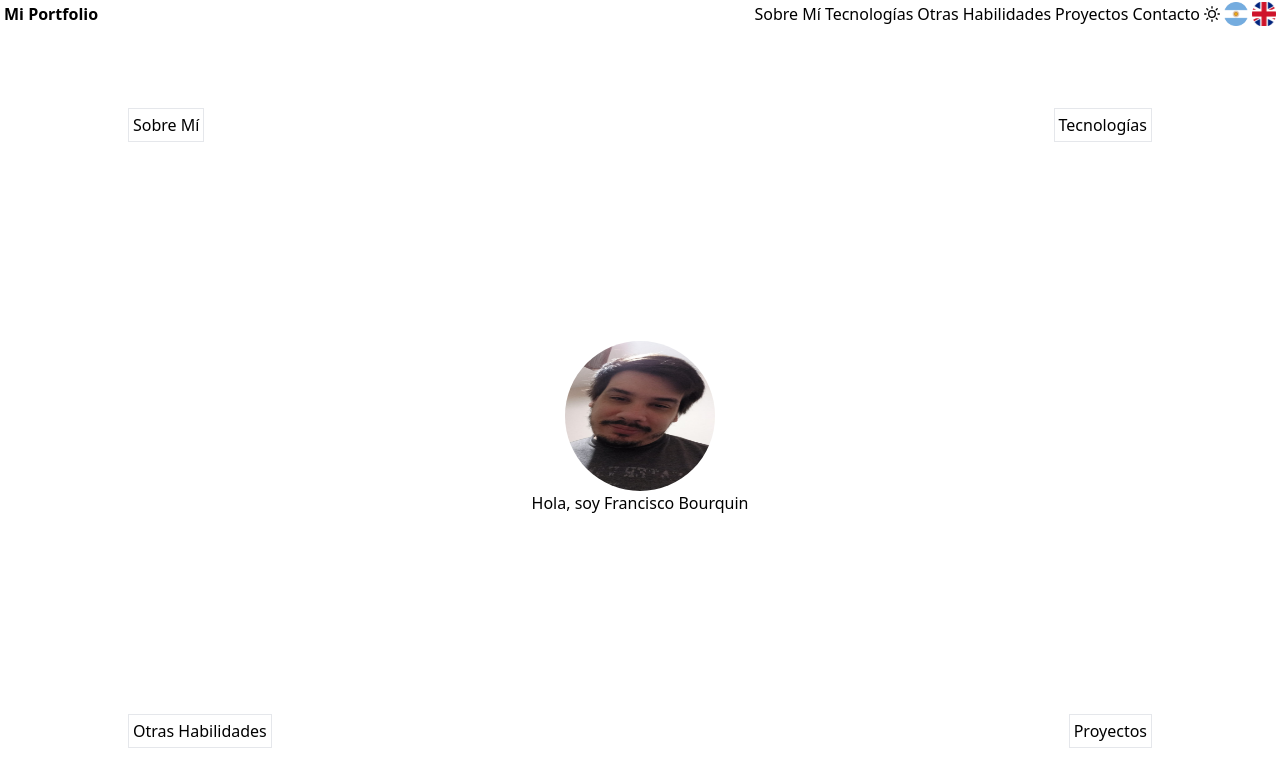
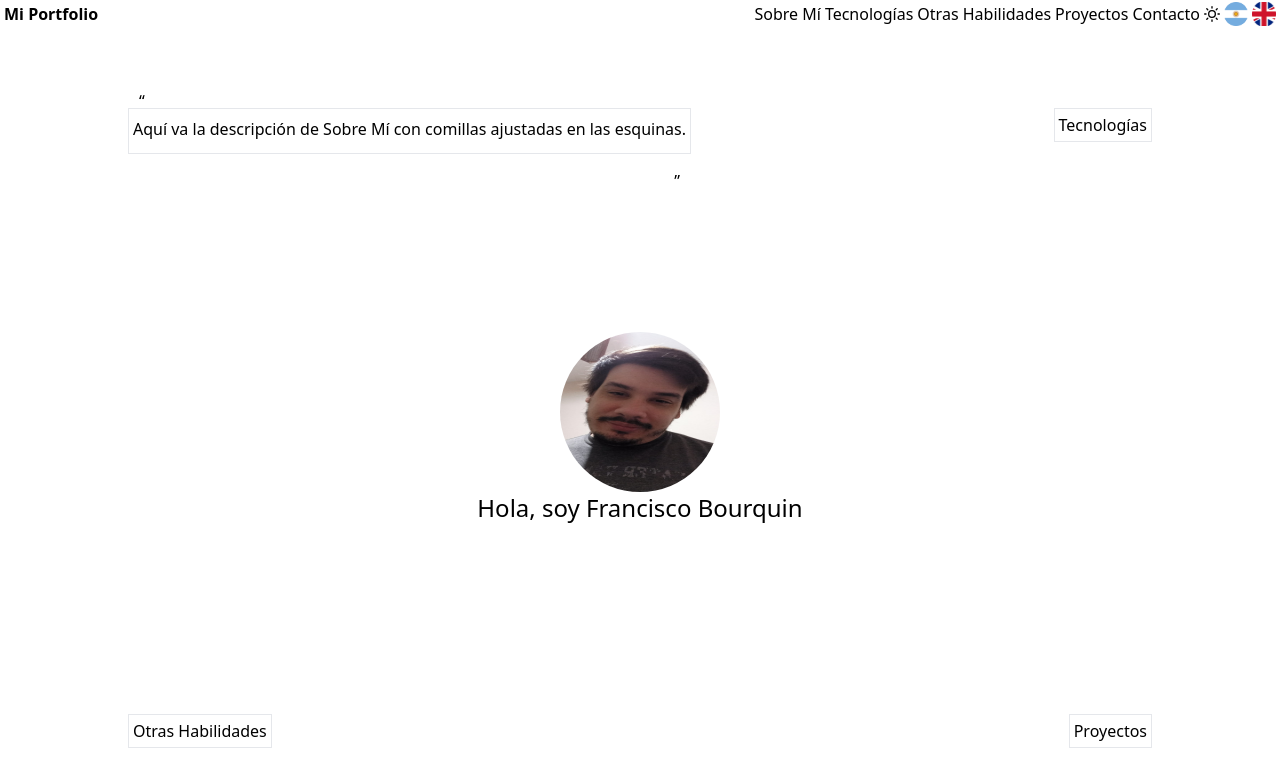
Before and after one commit to FranciscoBourquin/my-portfolio, a React (Vite) app: page / in a window 1280 px wide. Both pictures are taken after a click on the button "Toggle color mode". Shown: the top 780 px of the page. Built offline with nearby package versions, Linux system fonts and the light colour scheme; the HTML template or start-up script is replaced by a standard one.

Commit message:
Estructura de AboutMe y modal

```diff
--- a/src/App.jsx
+++ b/src/App.jsx
@@ -11,6 +11,8 @@ function App() {
   const [showComponents, setShowComponents] = useState(false);
   const [showExplosion, setShowExplosion] = useState(false);
   const [showPhoto, setShowPhoto] = useState(false);
+  const [showAboutMe, setShowAboutMe] = useState(false);
+  const [countdownFinished, setCountdownFinished] = useState(false); // Nueva variable para controlar el estado del conteo
 
   const handleFinish = () => {
     setShowExplosion(true);
@@ -20,7 +22,23 @@ function App() {
 
     setTimeout(() => {
       setShowComponents(true);
+      setCountdownFinished(true); // Marcar que el conteo ha finalizado
     }, 1500);
+  };
+
+  const handleAboutMeClick = () => {
+    // Efecto de succión y ocultar otros componentes
+    setShowComponents(false);
+    setShowAboutMe(true);
+    setTimeout(() => {
+      setShowPhoto(false);
+    }, 500); // Tiempo para ocultar la foto
+  };
+
+  const closeAboutMe = () => {
+    // Cerrar la sección "Sobre mí"
+    setShowAboutMe(false);
+    setShowComponents(true); // Mostrar nuevamente los otros componentes
   };
 
   return (
@@ -32,23 +50,22 @@ function App() {
         alignItems="center"
         height="100vh"
         position="relative"
+        overflow="hidden"
       >
-
-        {!showPhoto && (
+        {!showPhoto && !countdownFinished && (
           <Box display="flex" flexDirection="column" alignItems="center">
             <CountdownTimer onFinish={handleFinish} />
           </Box>
         )}
-
 
         {showPhoto && (
           <Box display="flex" flexDirection="column" alignItems="center">
             <img
               src="/yo.png"
               alt="Mi foto"
-              style={{ borderRadius: "50%", width: "150px", height: "150px" }}
+              className="rounded-full w-40 h-40"
             />
-            <h1>Hola, soy Francisco Bourquin</h1>
+            <h1 className="text-2xl">Hola, soy Francisco Bourquin</h1>
           </Box>
         )}
 
@@ -58,19 +75,59 @@ function App() {
 
         {showComponents && (
           <>
-            <Box position="absolute" top="10%" left="10%">
-              <AboutMe />
+            <Box
+              position="absolute"
+              top="10%"
+              left="10%"
+              transition="transform 0.5s, opacity 0.5s"
+              className={`transform ${showAboutMe ? 'translate-x-[-50%] translate-y-[-50%] scale-0' : ''}`}
+            >
+              <button onClick={handleAboutMeClick} className="focus:outline-none">
+                <AboutMe />
+              </button>
             </Box>
-            <Box position="absolute" top="10%" right="10%">
+            <Box
+              position="absolute"
+              top="10%"
+              right="10%"
+              transition="transform 0.5s, opacity 0.5s"
+              className={`transform ${showAboutMe ? 'translate-x-[-50%] translate-y-[-50%] scale-0' : ''}`}
+            >
               <Technologies />
             </Box>
-            <Box position="absolute" bottom="10%" left="10%">
+            <Box
+              position="absolute"
+              bottom="10%"
+              left="10%"
+              transition="transform 0.5s, opacity 0.5s"
+              className={`transform ${showAboutMe ? 'translate-x-[-50%] translate-y-[-50%] scale-0' : ''}`}
+            >
               <OtherSkills />
             </Box>
-            <Box position="absolute" bottom="10%" right="10%">
+            <Box
+              position="absolute"
+              bottom="10%"
+              right="10%"
+              transition="transform 0.5s, opacity 0.5s"
+              className={`transform ${showAboutMe ? 'translate-x-[-50%] translate-y-[-50%] scale-0' : ''}`}
+            >
               <Projects />
             </Box>
           </>
+        )}
+
+        {showAboutMe && (
+          <Box
+            className={`absolute flex flex-col justify-center items-center h-full w-full transition-opacity duration-500 ${showAboutMe ? 'opacity-100' : 'opacity-0'}`}
+          >
+            <AboutMe />
+            <button
+              onClick={closeAboutMe}
+              className="mt-4 bg-red-500 text-white py-2 px-4 rounded"
+            >
+              Cerrar
+            </button>
+          </Box>
         )}
       </Box>
     </>
--- a/src/components/AboutMe.jsx
+++ b/src/components/AboutMe.jsx
@@ -1,17 +1,23 @@
+import React from "react";
 import { Box, Text } from "@chakra-ui/react";
 
 export const AboutMe = () => {
   return (
-    <Box
-      borderWidth="1px"
-      borderRadius="md"
-      padding={4}
-      textAlign="center"
-      _hover={{ bg: "gray.200" }}
-      transition="background-color 0.2s"
-      cursor="pointer"
-    >
-      <Text fontSize="xl">Sobre Mí</Text>
+    <Box borderWidth="1px" borderRadius="md" p={4} position="relative" textAlign="center">
+      {/* Comilla de apertura: arriba a la izquierda */}
+      <Text fontSize="6xl" position="absolute" top="-20px" left="10px">
+        “
+      </Text>
+
+      {/* Texto central */}
+      <Text fontSize="lg" mt={4} mb={8}>
+        Aquí va la descripción de Sobre Mí con comillas ajustadas en las esquinas.
+      </Text>
+
+      {/* Comilla de cierre: abajo a la derecha (ajustada más abajo) */}
+      <Text fontSize="6xl" position="absolute" bottom="-40px" right="10px">
+        ”
+      </Text>
     </Box>
   );
 };
```
